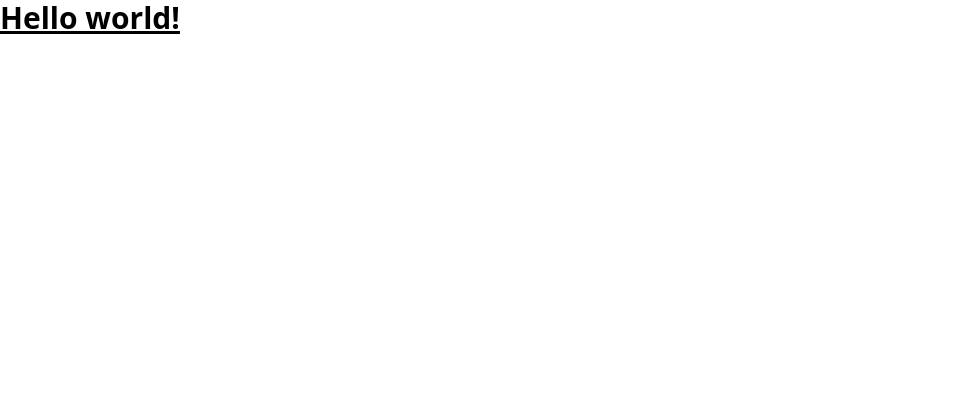
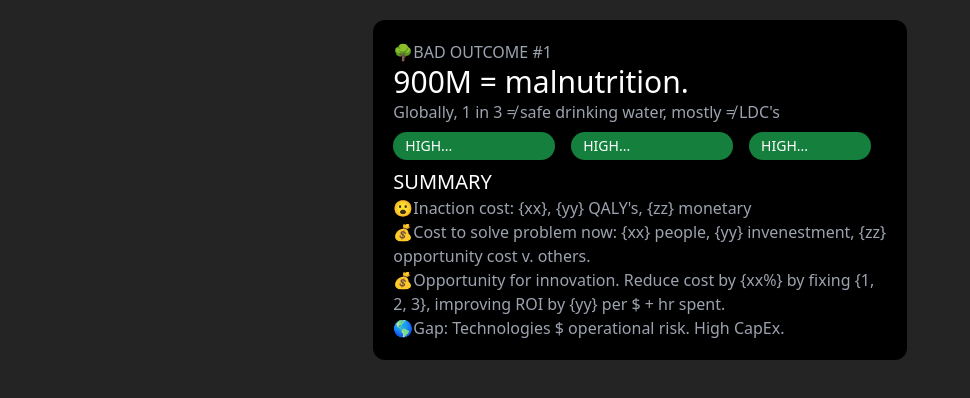
Before and after one commit to sidney-earthshot/mini_task_1, a React (Vite) app: page / in a window 1280 px wide. Shown: the top 398 px of the page, without its empty margins (0-970 px from the left). Built offline with nearby package versions, Linux system fonts and the light colour scheme.

Commit message:
finished top black box outcome

```diff
--- a/src/App.jsx
+++ b/src/App.jsx
@@ -1,14 +1,40 @@
-import { useState } from "react";
-import reactLogo from "./assets/react.svg";
-import viteLogo from "/vite.svg";
 import "./App.css";
 
 function App() {
-  const [count, setCount] = useState(0);
-
   return (
     <>
-      <h1 className="text-3xl font-bold underline">Hello world!</h1>
+      {/* entire div */}
+      <div className="flex justify-center">
+        {/* black box top */}
+        <div className="bg-black p-5 w-5/12 mt-5 rounded-xl">
+          <p className="text-gray-400">🌳BAD OUTCOME #1</p>
+          <p className="text-white text-3xl">900M = malnutrition.</p>
+          <p className="text-gray-400">
+            Globally, 1 in 3 ≠ safe drinking water, mostly ≠ LDC's
+          </p>
+
+          {/* 3 green buttons */}
+          <div className="flex">
+            <div className="text-white text-sm bg-green-700 basis-4/12 px-3 py-1 mr-4 my-2 rounded-full">
+              HIGH...
+            </div>
+            <div className="text-white text-sm bg-green-700 basis-4/12 px-3 py-1 mr-4 my-2 rounded-full">
+              HIGH...
+            </div>
+            <div className="text-white text-sm bg-green-700 basis-3/12 px-3 py-1 mr-4 my-2 rounded-full">
+              HIGH...
+            </div>
+          </div>
+
+          <p className="text-white text-xl">SUMMARY</p>
+          <p className="text-gray-400">{`😮Inaction cost: {xx}, {yy} QALY's, {zz} monetary`}</p>
+          <p className="text-gray-400">{`💰Cost to solve problem now: {xx} people, {yy} invenestment, {zz} opportunity cost v. others.`}</p>
+          <p className="text-gray-400">{`💰Opportunity for innovation. Reduce cost by {xx%} by fixing {1, 2, 3}, improving ROI by {yy} per $ + hr spent.`}</p>
+          <p className="text-gray-400">
+            🌎Gap: Technologies $ operational risk. High CapEx.
+          </p>
+        </div>
+      </div>
     </>
   );
 }
--- a/src/index.css
+++ b/src/index.css
@@ -1,3 +1,7 @@
 @tailwind base;
 @tailwind components;
 @tailwind utilities;
+
+:root {
+  background-color: #242424;
+}
```
